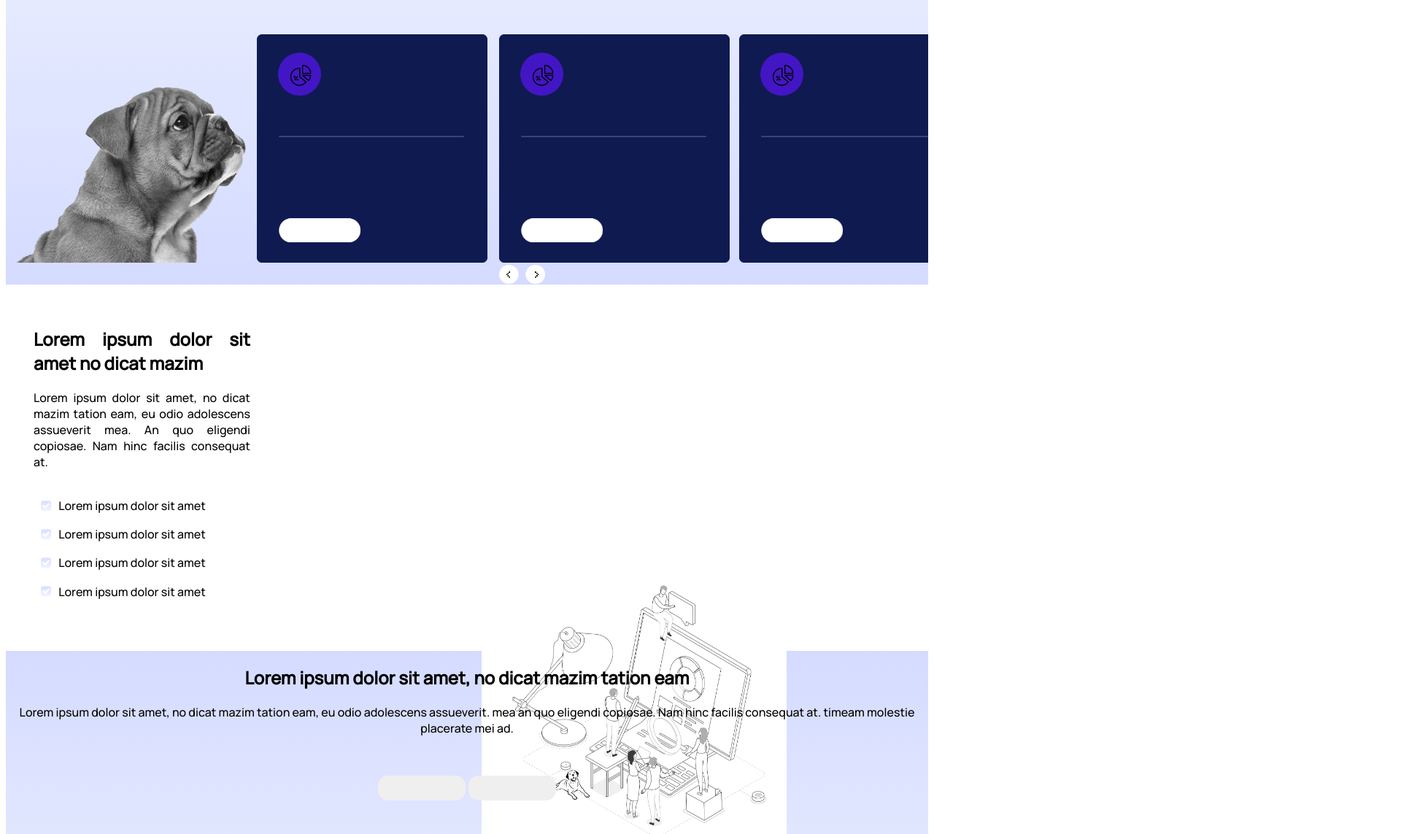
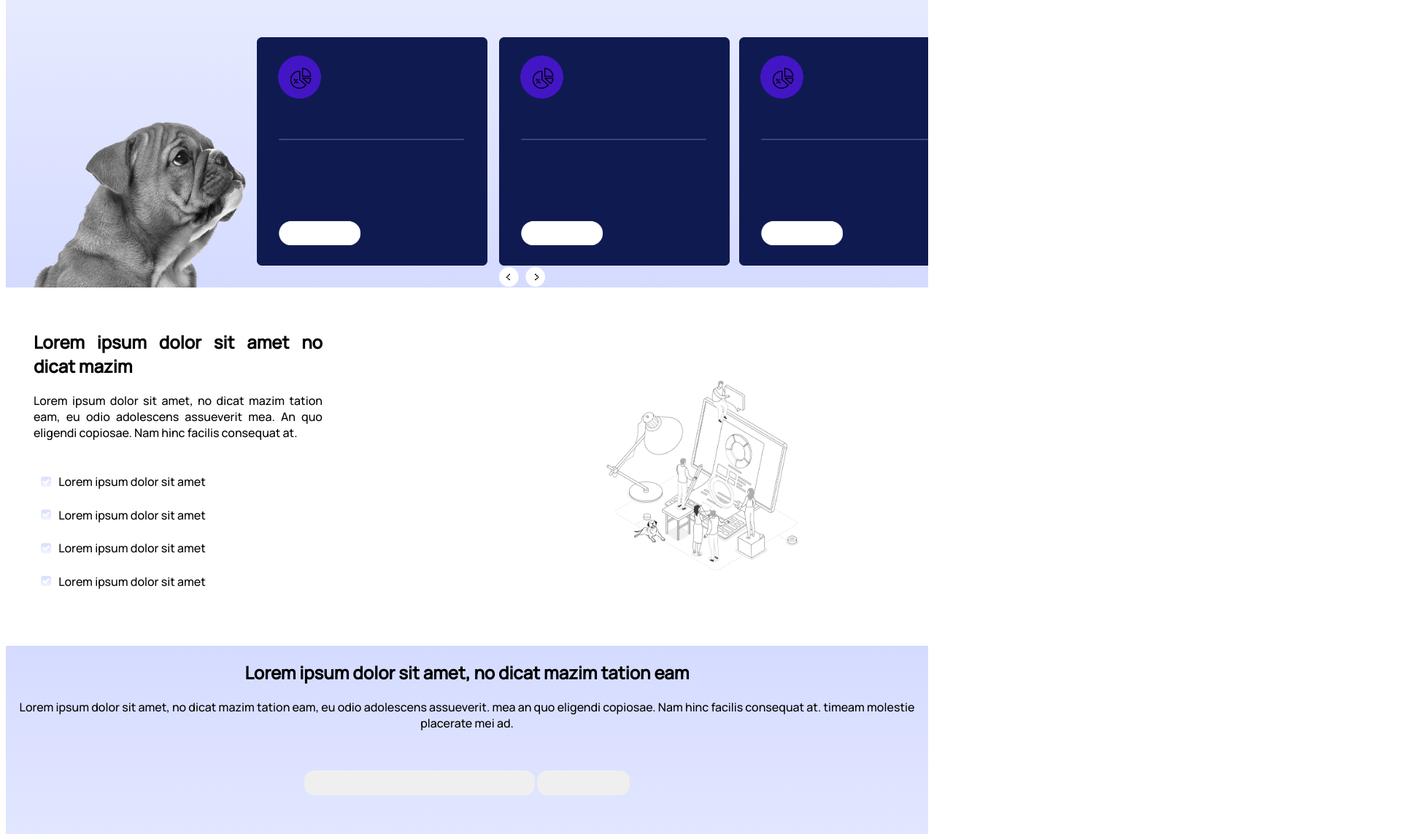
Before and after one commit to Jalki/Ignitro-Code-Test, a plain HTML site: page index.html in a window 1280 px wide. Shown: the part 1390-2533 px from the top of the page at 73% size, 1920 px wide, since content can reach past the window. Drawn offline with nearby package versions, Linux system fonts and the light colour scheme.

Commit message:
Done!
Finished it on Tuesday

```diff
--- a/index.html
+++ b/index.html
@@ -20,9 +20,8 @@
         font-family: 'Manrope', sans-serif;
     }
 
-    img {
-        width: 33%;
-        height: auto;
+    img{
+        width:33%;
     }
 
     button {
@@ -37,9 +36,8 @@
     nav {
         background-image: linear-gradient(#d4dbff, #f3f5ff);
         display: grid;
-        grid-template-rows: repeat(2, 2fr);
+        grid-template-rows: repeat(2, 1fr);
         grid-template-columns: 1fr 2fr;
-        grid-gap: 5px;
     }
 
     #Menu {
@@ -51,7 +49,7 @@
 
     #NavInfo {
         grid-column: 1;
-        margin-left: 20%;
+        margin-left: 10%;
     }
 
     #Doggie {
@@ -125,7 +123,7 @@
     .Two_Column {
         display: grid;
         margin: 3%;
-        grid-template-columns: 1fr 3fr;
+        grid-template-columns: 1fr 2fr;
     }
 
     #TC_Text {
@@ -133,10 +131,11 @@
     }
 
     #TC_Image {
-        grid-column: 2 / 3;
-        align-content: center;
-        width: 250%;
-        height: 250%;
+        grid-column: 2;
+        background-image: url("images/Two_Column_Image.png");
+        background-repeat: no-repeat;
+        background-position: center;
+        background-size: 70%;
     }
 
     .fa-check-square {
@@ -180,8 +179,9 @@
     }
 </style>
 
-<body style="overflow: hidden;">
+<body style="overflow-x: hidden;">
     <nav>
+        <!---This is a for the text on the top left of the top of the site--->
         <div id="Menu">
             <img src="images/Title.png">
             <h3>About</h3>
@@ -189,13 +189,16 @@
             <h3>Blog</h3>
             <h3>Contact</h3>
         </div>
+        <!---Navigation informational text--->
         <div id="NavInfo">
             <h2>Helping contractors get found by the right people</h2>
             <p>We create valuable conversions to grow your business and take incoming calls off your hands</p>
-            <button width="270px"></button>
-            <button width="150px"></button>
+            <button style="width: 50%;"></button>
+            <button></button>
         </div>
+        <!---Image of the dog with the button on top right--->
         <div id="Doggie">
+            <button style="position: absolute; right: 5%; width: 10%;"></button>
             <img src="images/Dog_1.png">
         </div>
     </nav>
@@ -218,7 +221,7 @@
             <p style="padding-left: 3%;">Lorem ipsum dolor sit amet, no dicat mazim tation eam, eu odio adolescens assueverit mea. An quo eligendi copiosae. Nam hinc facilis consequat at. Timeam molestie placerat mei ad.</p>
         </div>
         <div id="Images" style="overflow: hidden;">
-            <img src="images/Dog_2.png">
+            <img src="images/Dog_2.png" style="position: relative; bottom: -45px; padding-bottom: -5%;">
             <img src="images/Blue_Box.png">
             <img src="images/Arrows.png" style="width: 5%; height: auto; position: absolute; top: 92%;">
             <img src="images/Blue_Box.png">
@@ -238,7 +241,7 @@
             </ul>
         </div>
         <div id="TC_Image">
-            <img src="images/Two_Column_Image.png">
+            <!---Div to hold background image!--->
         </div>
 
     </section>
@@ -249,8 +252,8 @@
             <p align="center">Lorem ipsum dolor sit amet, no dicat mazim tation eam, eu odio adolescens assueverit. mea an quo eligendi copiosae. Nam hinc facilis consequat at. timeam molestie placerate mei ad.</p>
         </div>
         <div id="Footerbutton" align="center">
-            <button></button>
-            <button></button>
+            <button style="width: 25%;"></button>
+            <button style="width: 10%;"></button>
         </div>
         <div id="Footerlinks" align="center">
             <span style="padding-top: 15%;">Copyright &copy; 2021 9 Dogs Marketing. All Rights Reserved</span>
```
